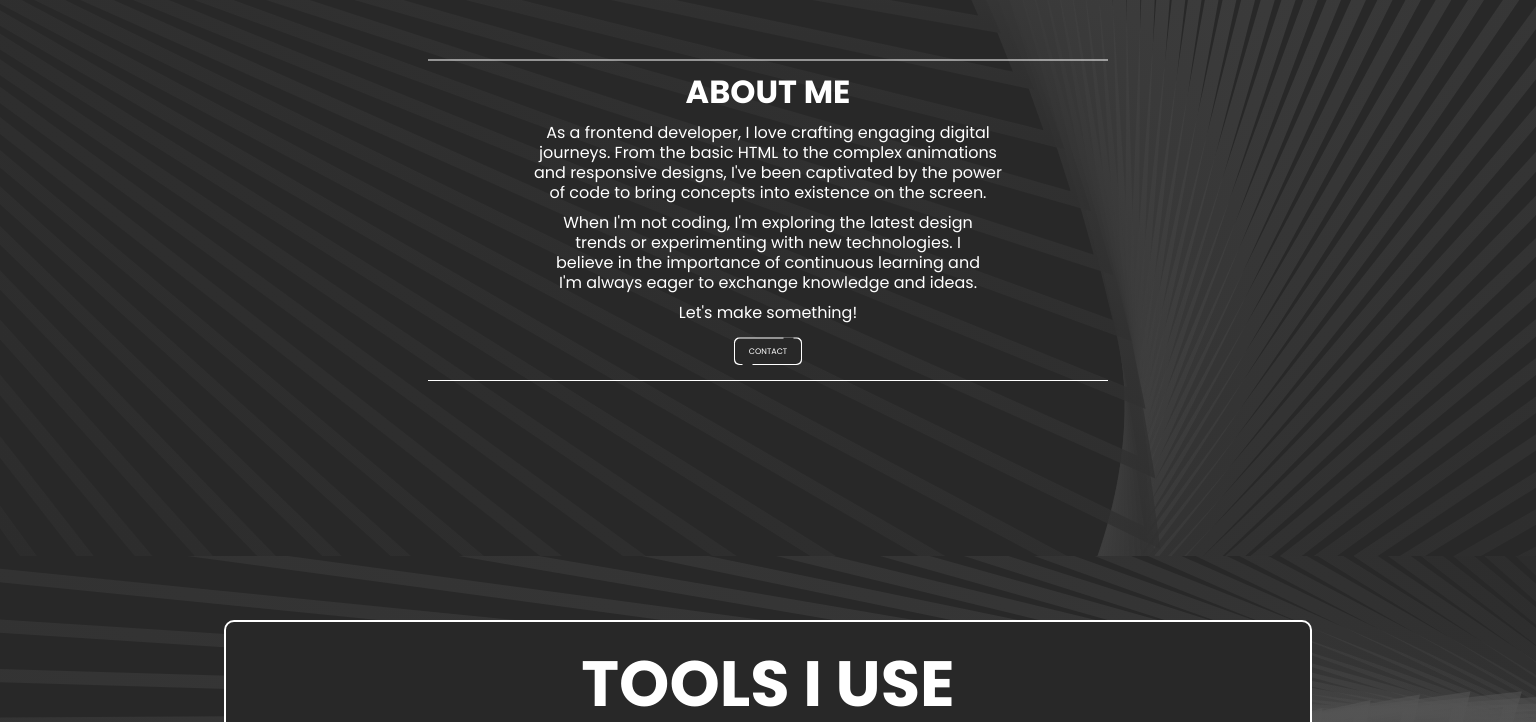
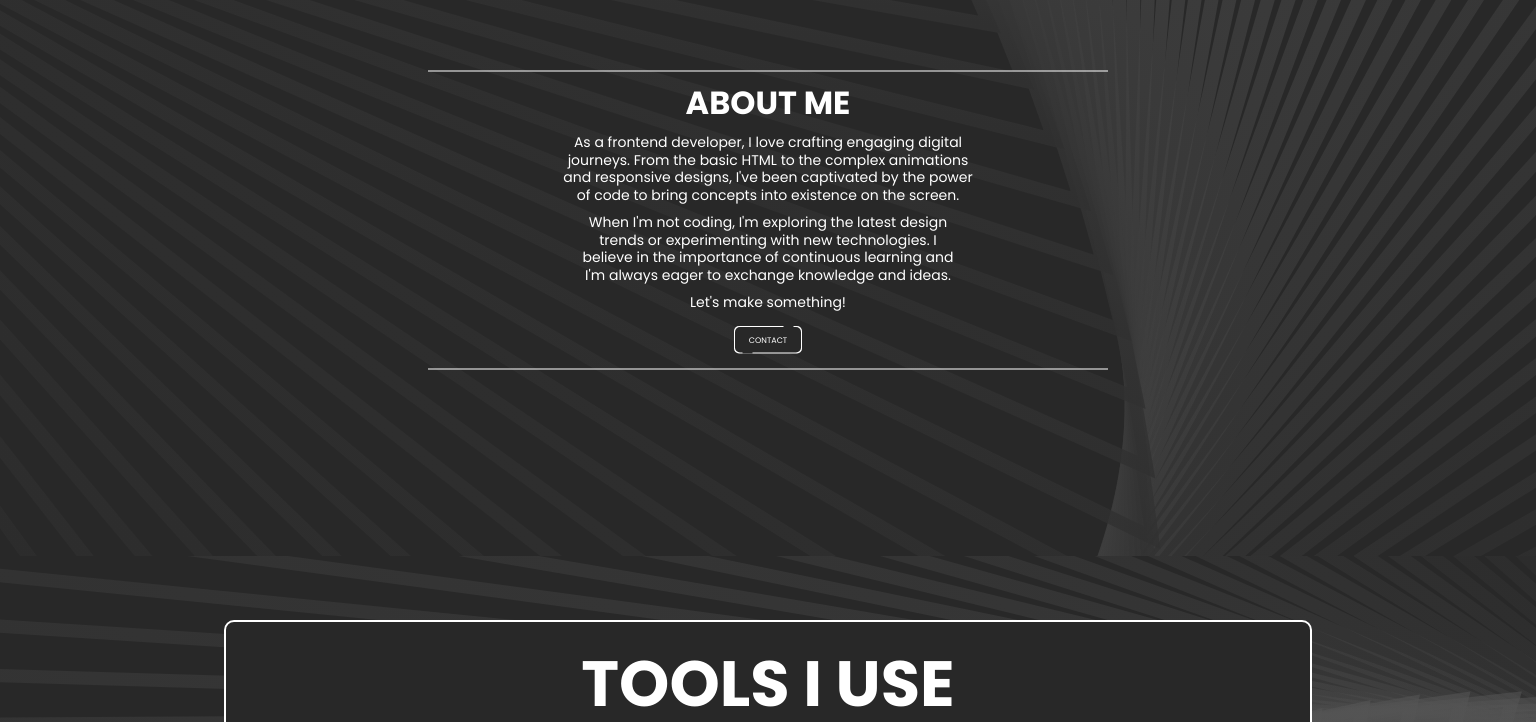
Before and after one commit to BamberDev/Personal-Portfolio, a React (Vite) app: page / in a window 1536 px wide. Shown: the part 980-1702 px from the top of the page. Built offline with nearby package versions, Linux system fonts and the light colour scheme.

Commit message:
updated font size

```diff
--- a/src/pages/HomePage/components/AboutMe/AboutMe.module.scss
+++ b/src/pages/HomePage/components/AboutMe/AboutMe.module.scss
@@ -7,6 +7,14 @@
   text-align: center;
   position: sticky;
   top: -10%;
+
+  @media (min-width: 768px) {
+    top: 0;
+  }
+
+  @media (min-width: 1440px) {
+    top: -10%;
+  }
 
   .textContainer {
     display: flex;
@@ -44,20 +52,20 @@
     text-wrap: balance;
 
     @media (min-width: 420px) {
-      font-size: 20px;
+      font-size: 18px;
     }
 
     @media (min-width: 768px) {
-      font-size: 22px;
+      font-size: 20px;
       max-width: 70%;
     }
 
     @media (min-width: 1024px) {
-      font-size: 28px;
+      font-size: 24px;
     }
 
     @media (min-width: 1440px) {
-      font-size: 32px;
+      font-size: 28px;
     }
   }
 
```
